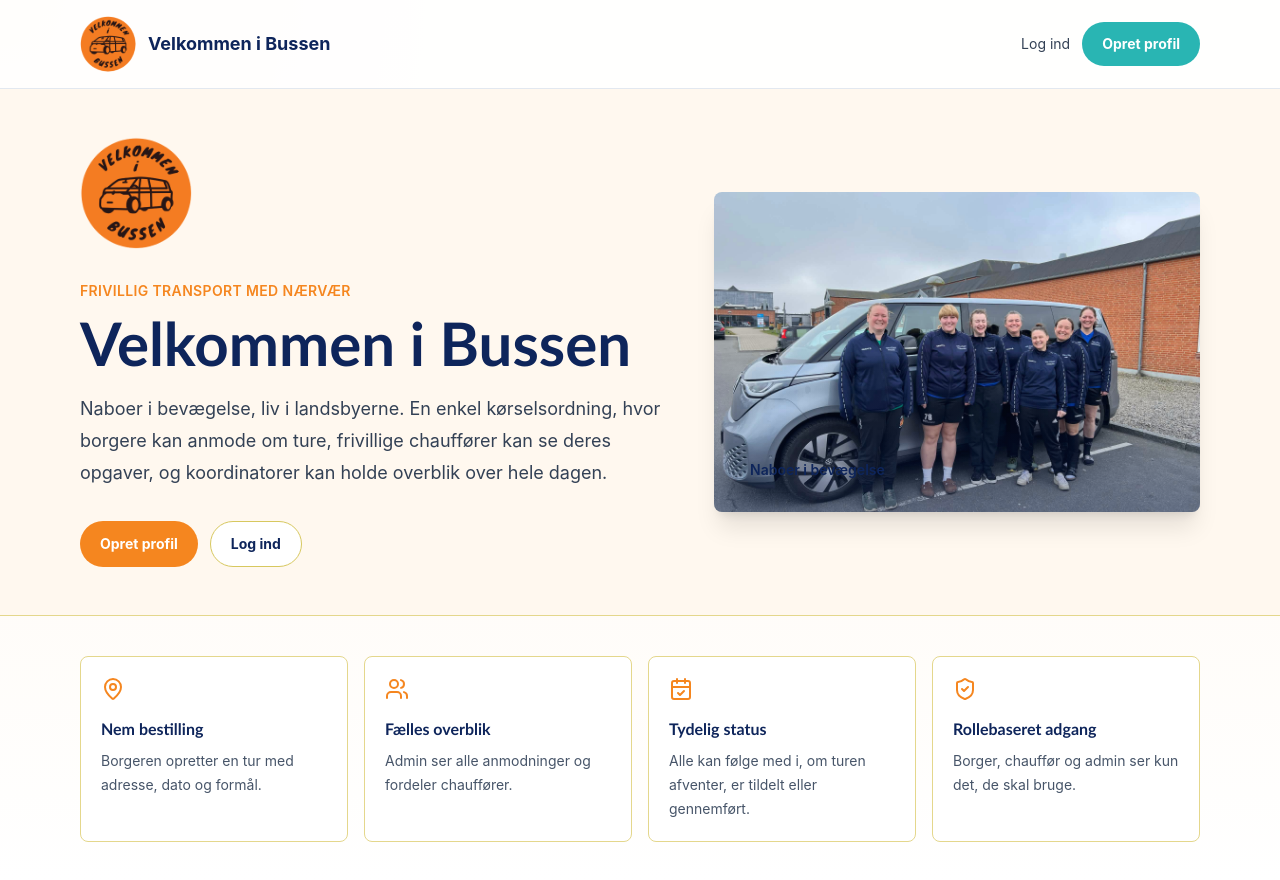
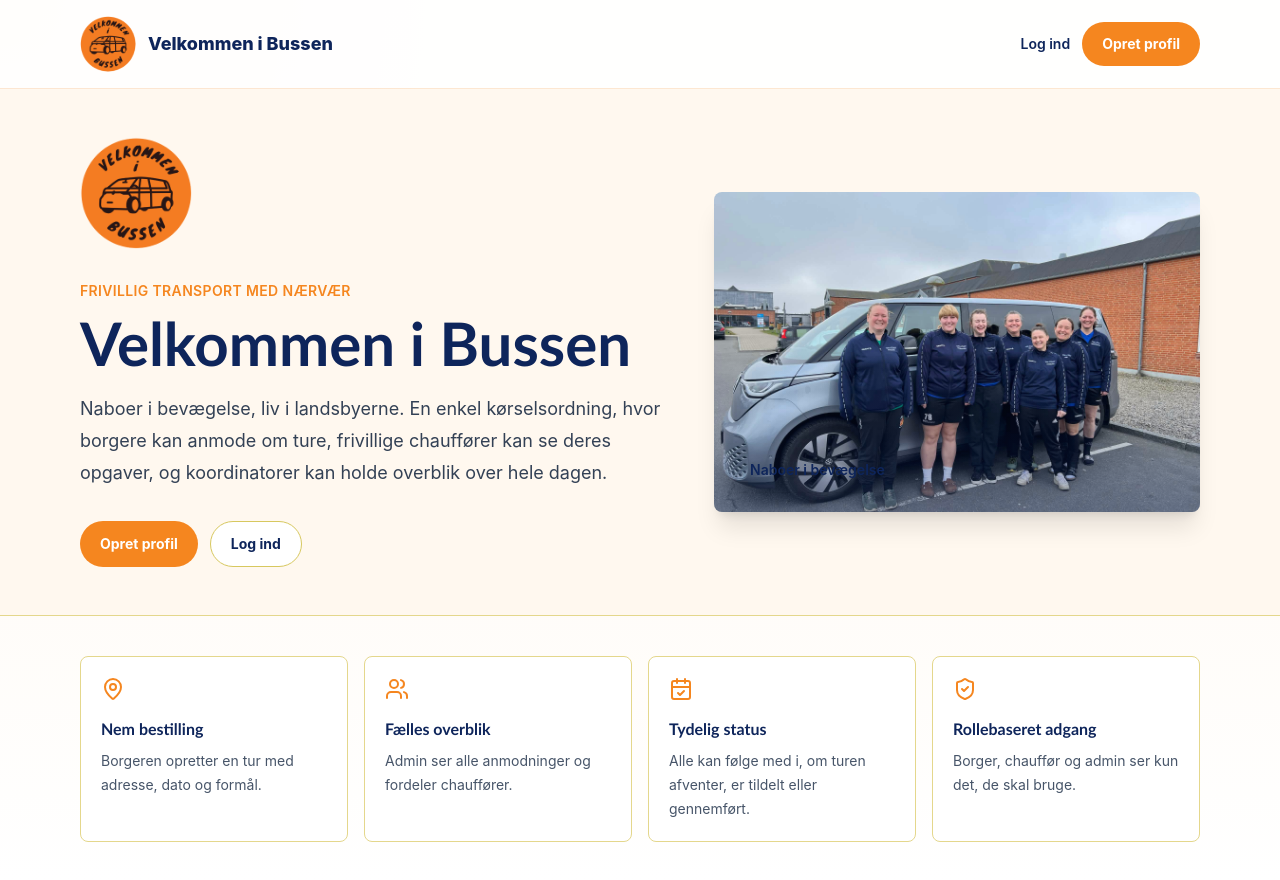
Before and after one commit to FcLemvig/velkommen-i-bussen, a Next.js app: page / in a window 1280 px wide. Built offline with nearby package versions, Linux system fonts and the light colour scheme; no server answers.

Commit message:
Tilpas design til brandguide
Updated header styles and link classes for better visibility and consistency.

```diff
--- a/app/layout.tsx
+++ b/app/layout.tsx
@@ -22,20 +22,20 @@ export default async function RootLayout({ children }: { children: React.ReactNo
   return (
     <html lang="da">
       <body className="min-h-screen">
-        <header className="border-b border-slate-200 bg-white/95">
+        <header className="border-b border-bus/20 bg-white/95 shadow-sm">
           <div className="mx-auto flex max-w-6xl items-center justify-between px-4 py-4">
             <Link href="/" className="flex items-center gap-3" aria-label="Velkommen i Bussen">
               <img src="/velkommen-i-bussen-logo.png" alt="Velkommen i Bussen" className="h-14 w-14 rounded-full" />
-              <span className="hidden text-lg font-bold text-ink sm:inline">Velkommen i Bussen</span>
+              <span className="hidden text-lg font-extrabold text-ink sm:inline">Velkommen i Bussen</span>
             </Link>
             <nav className="flex items-center gap-3 text-sm">
               {user ? (
                 <>
-                  <Link href="/dashboard" className="text-slate-700 hover:text-ink">
+                  <Link href="/dashboard" className="font-semibold text-ink hover:text-bus">
                     Dashboard
                   </Link>
                   <form action={logoutAction}>
-                    <button className="gap-2 bg-slate-900 text-white hover:bg-slate-700" type="submit">
+                    <button className="gap-2 bg-ink text-white hover:bg-brown" type="submit">
                       <LogOut size={16} />
                       Log ud
                     </button>
@@ -43,10 +43,10 @@ export default async function RootLayout({ children }: { children: React.ReactNo
                 </>
               ) : (
                 <>
-                  <Link href="/login" className="text-slate-700 hover:text-ink">
+                  <Link href="/login" className="font-semibold text-ink hover:text-bus">
                     Log ind
                   </Link>
-                  <Link href="/register" className="button bg-fjord text-white hover:bg-fjord/90">
+                  <Link href="/register" className="button bg-bus text-white hover:bg-bus/90">
                     Opret profil
                   </Link>
                 </>
```
